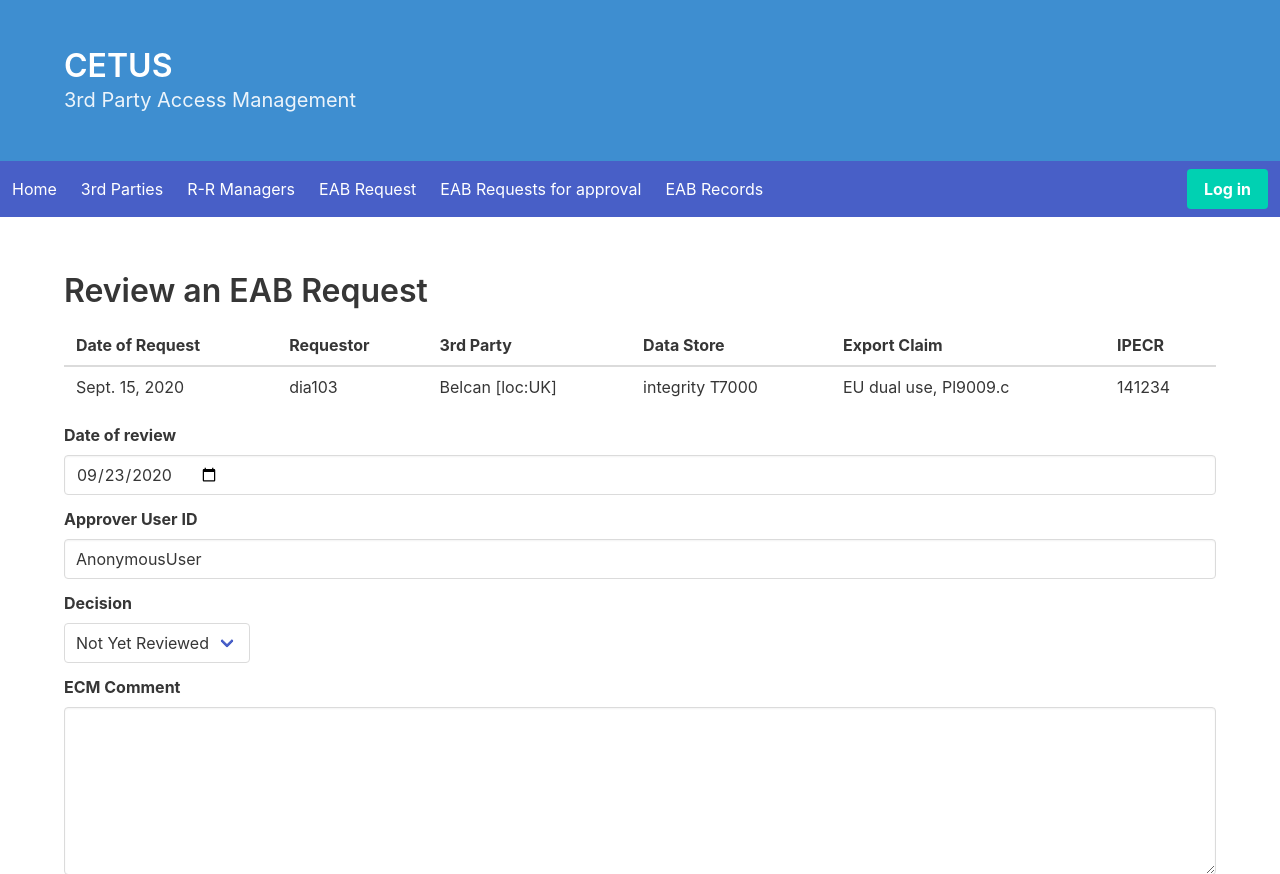
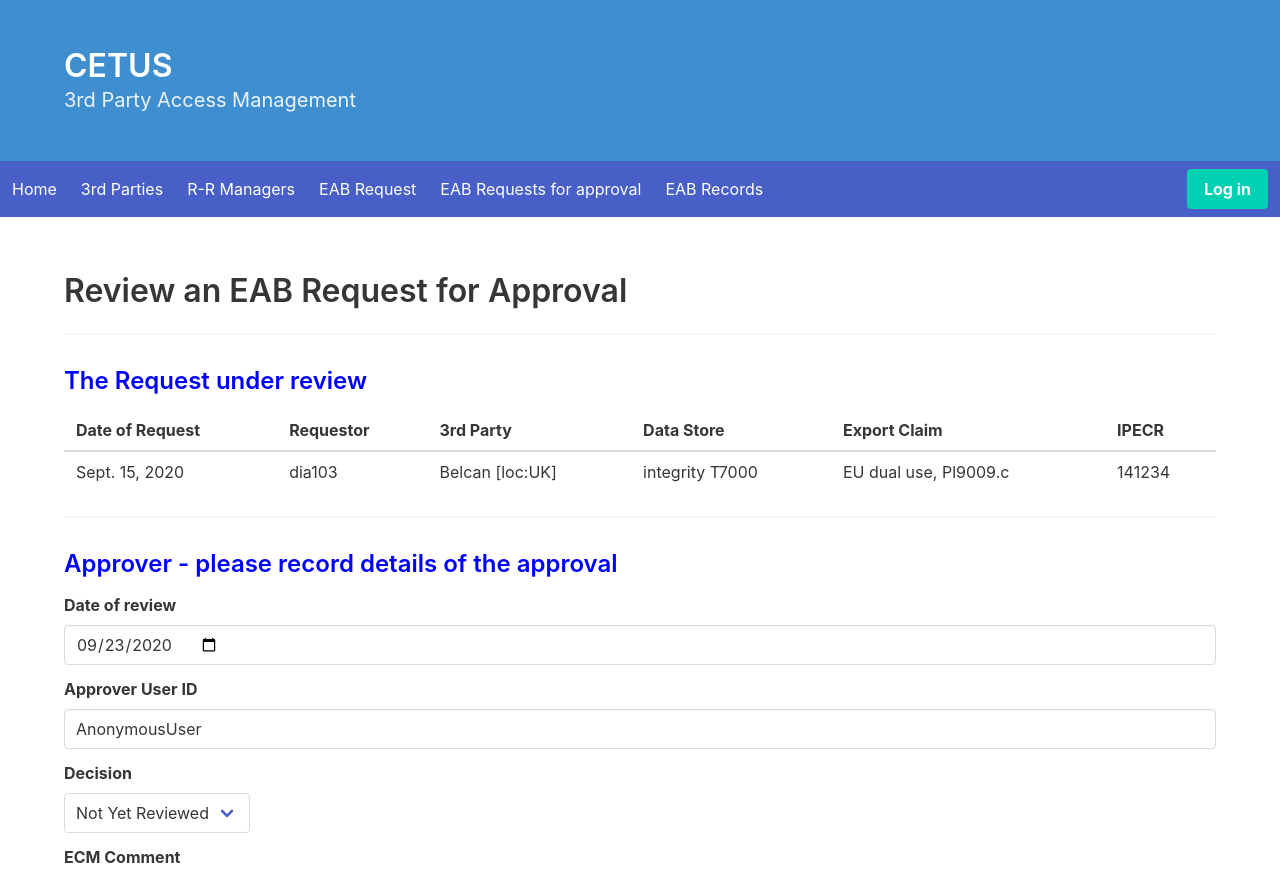
Before and after one commit to diarmuidclarke/cetus, a Django app: page /cetus3pur/eabreviewapprove/1 in a window 1280 px wide. Shown: the top 874 px of the page. Run offline with Django 3.2, Linux system fonts and the light colour scheme; data comes from the database, SQL or seed files in the repository; both versions use the stored data as it was after the commit; some libraries are stand-ins or nearby versions.

Commit message:
eab approval cycle matured somewhat

```diff
--- a/cetusSite/cetus3pur/models.py
+++ b/cetusSite/cetus3pur/models.py
@@ -96,6 +96,20 @@ class EAB_Approval(models.Model):
     ipm_comment = models.CharField('IP Manager comment', max_length=512) # IP manager
     IT_comment = models.CharField('IT Comment', max_length=512) # IT comment
 
+    @classmethod
+    def create(cls, nreq, ndate, napprover, ndecision, necm_comment , nipm_comment, nIT_comment):
+        aprv = cls(
+                    request = EAB_Request.objects.get(pk = nreq),
+                    date = ndate,
+                    approver_userid = napprover,
+                    decision =  ndecision,
+                    ecm_comment = necm_comment,
+                    ipm_comment = nipm_comment,
+                    IT_comment =  nIT_comment
+                    )
+        return aprv
+
+
     class Meta:
         verbose_name = "EAB Approval"
         verbose_name_plural = "EAB Approvals"
--- a/cetusSite/cetus3pur/templates/cetus3pur/EAB_Records.html
+++ b/cetusSite/cetus3pur/templates/cetus3pur/EAB_Records.html
@@ -11,6 +11,7 @@
         <table class="table">
             <thead>
                 <tr>
+                    <th>EAB Approval</th>
                     <th>EAB Request</th>
                     <th>Date of Review</th>
                     <th>Approver</th>
@@ -25,6 +26,10 @@
                 {% for appr in approvals %}
 
                 <tr>
+                    <td>
+                        <a href="/cetus3pur/eabreviewapprove/{{ appr.id }}"> {{appr.id }} </a>
+                    </td>
+                    <td>{{ appr.request }}</td>
                     <td>{{ appr.date }}</td>
                     <td>{{ appr.approver_userid }}</td>
                     <td>{{ appr.decision }}</td>
--- a/cetusSite/cetus3pur/templates/cetus3pur/EAB_ReviewApprove.html
+++ b/cetusSite/cetus3pur/templates/cetus3pur/EAB_ReviewApprove.html
@@ -4,7 +4,7 @@
     <div class="container">
         <div class="content">
             <br>
-            <h1>Review an EAB Request</h1>
+            <h1>Review an EAB Request for Approval</h1>
         </div>
     </div>
 </section>
@@ -14,7 +14,10 @@
 <section>
     <div class="container">
         <div class="content">
-
+            <hr>
+            <h3>
+                <font color=blue>The Request under review</font>
+            </h3>
             <table class="table">
                 <thead>
                     <tr>
@@ -44,6 +47,10 @@
             </table>
 
             <!-- what the approver fills in -->
+            <hr>
+            <h3>
+                <font color=blue>Approver - please record details of the approval</font>
+            </h3>
             <form action="" method="post">
 
                 <div class="field">
--- a/cetusSite/cetus3pur/views.py
+++ b/cetusSite/cetus3pur/views.py
@@ -265,7 +265,7 @@ def EAB_RequestCreate(request):
 
 
 
-# select an EAB request from a list
+# select an EAB request from a list, to approve or go back into edit
 def EAB_ReviewSelect(request):
 
     reqlist = EAB_Request.objects.filter().values()
@@ -276,13 +276,34 @@ def EAB_ReviewSelect(request):
 
 # EAB Approvals - do an approval
 def EAB_ReviewApprove(request, reqid):
-    req = EAB_Request.objects.get(pk=reqid)
-    datetoday = date.today()
-    bulma_friendly_date = datetoday.strftime("%Y-%m-%d")
+    if request.method == 'POST':
+        # get form data
+        date_approval = request.POST.get('eabrev_date')
+        aaprv_id = request.POST.get('eabrev_approver_user_id')
+        decision = request.POST.get('eabreview_decision_selector')
+        ecm_comment = request.POST.get('eabrev_ecm_comment')
+        ipm_comment = request.POST.get('eabrev_IPM_comment')
+        IT_comment = request.POST.get('eabrev_IT_comment')
 
-    context = { 'reqid' : reqid, 'req':req , 'bulma_date':bulma_friendly_date, 'user':request.user}
+        date_obj = parser.parse(date_approval, dayfirst = True)
 
-    return render(request, 'cetus3pur/EAB_ReviewApprove.html', context)
+        review = EAB_Approval.create(reqid, date_obj, aaprv_id, decision, ecm_comment, ipm_comment, IT_comment)
+        review.save()
+
+        context = {}
+        return render(request, 'cetus3pur/EAB_Records.html', context)
+
+    else:
+        req = EAB_Request.objects.get(pk=reqid)
+        datetoday = date.today()
+        bulma_friendly_date = datetoday.strftime("%Y-%m-%d")
+        context = { 'reqid' : reqid, 'req':req , 'bulma_date':bulma_friendly_date, 'user':request.user}
+
+        return render(request, 'cetus3pur/EAB_ReviewApprove.html', context)
+
+
+
+
 
 
 # EAB Records - show all past approval decisions
```
Also changed, not shown: cetusSite/db.sqlite3.
